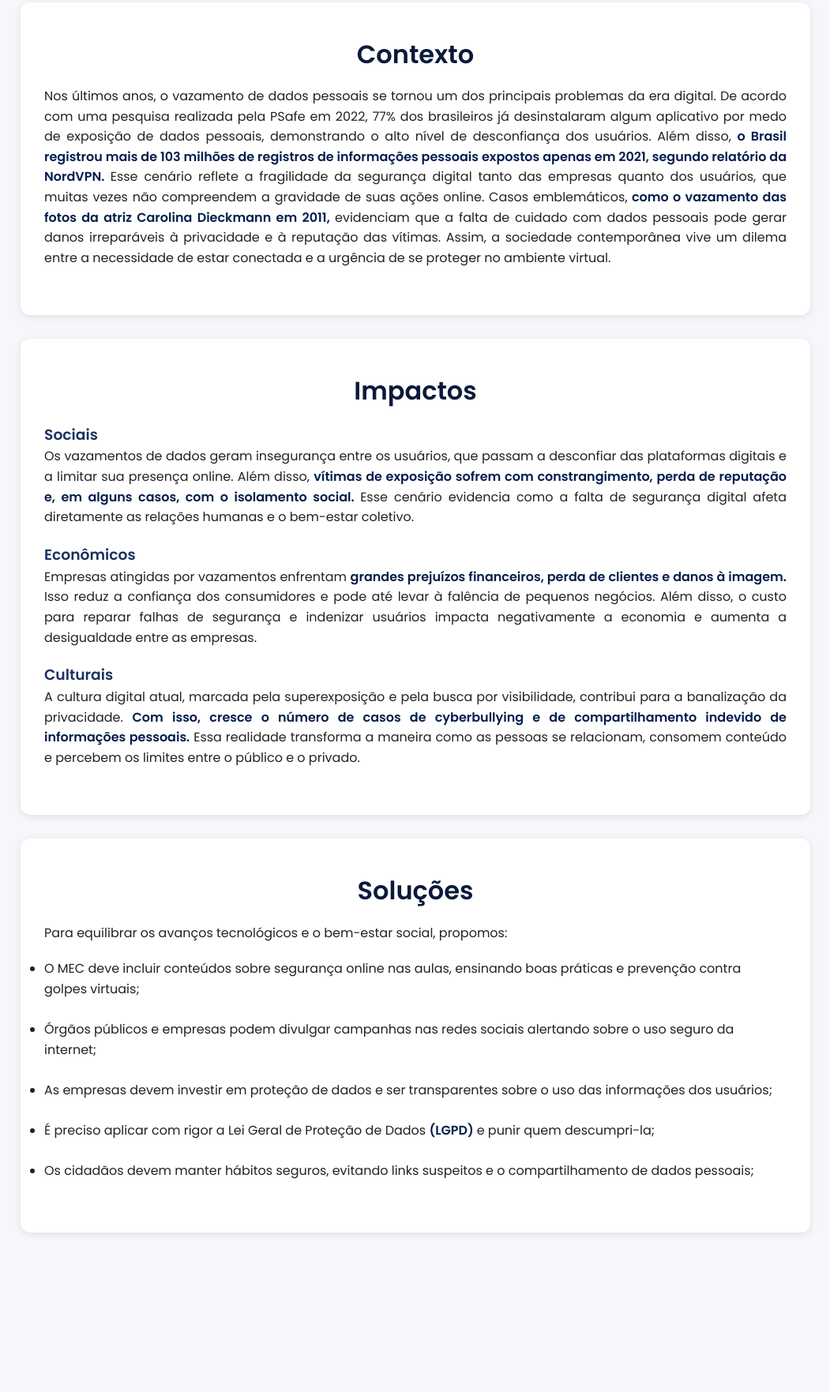
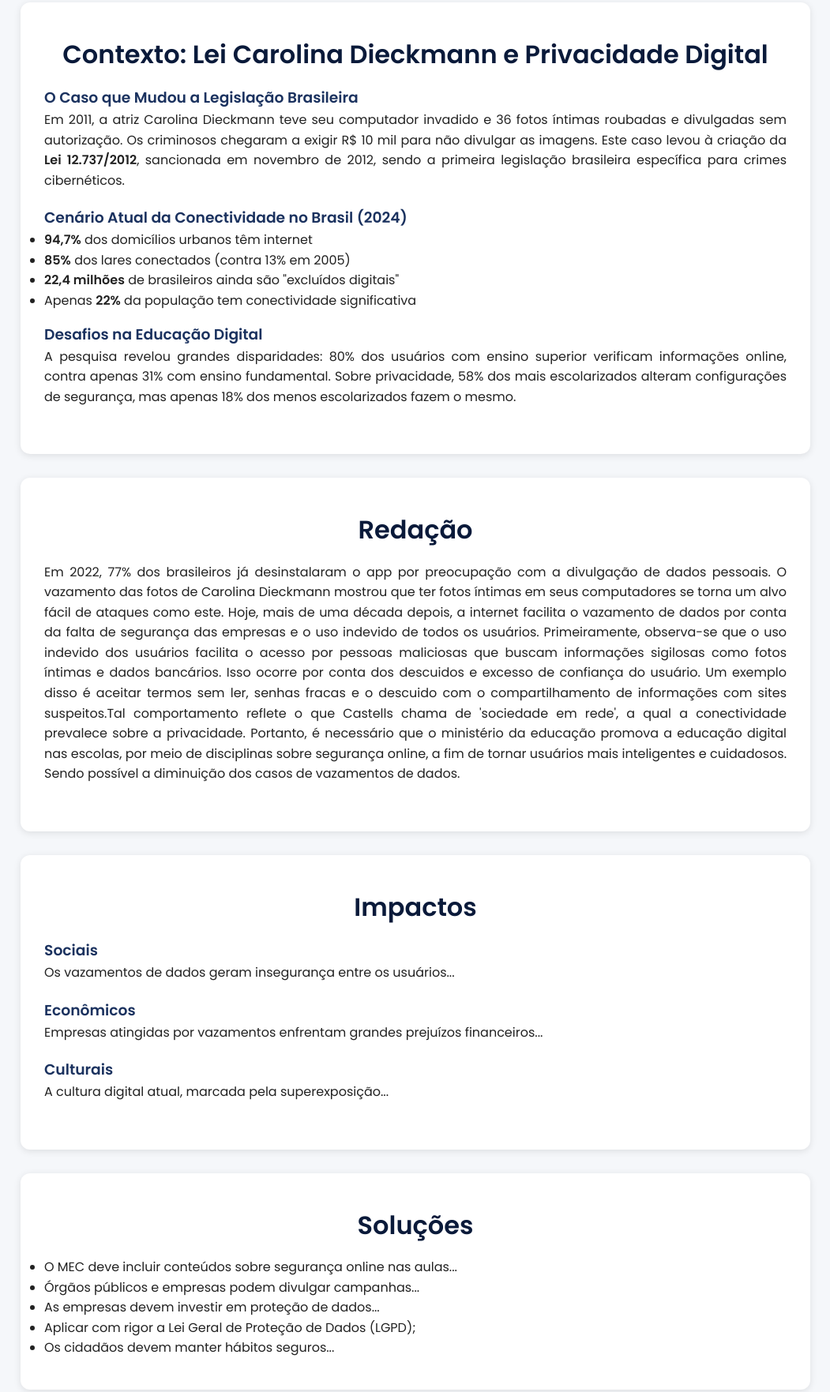
Before and after one commit to Kovaleskii/enemkaren, a plain HTML site: page index.html in a window 1280 px wide. Shown: the part 444-2207 px from the top of the page at 79% size, without its empty margins (114-1165 px from the left). Before the commit the page ends 2035 px from the top, so only its background shows below. Drawn offline with Linux system fonts and the light colour scheme.

Commit message:
commit 3

```diff
--- a/index.html
+++ b/index.html
@@ -5,56 +5,74 @@
     <meta name="viewport" content="width=device-width, initial-scale=1.0">
     <title>IA e Automação - Site Educativo</title>
     <link rel="stylesheet" href="css/style.css">
+</head>
 
-</head>
 <body>
     <header>
         <h1>O Impacto da Inteligência Artificial e Automação</h1>
         <nav>
             <ul>
                 <li><a href="index.html">Início</a></li>
+                <li><a href="#contexto">Redação</a></li>
                 <li><a href="quiz.html">Quiz</a></li>
+                <li><a href="fontes.html">Fontes</a></li>
             </ul>
         </nav>
     </header>
 
-
     <section id="inicio">
         <h2 class="bemvindo">Bem-vindo!</h2>
-        <p> Descubra como a inteligência artificial e a automação estão transformando o trabalho e o cotidiano.</p>
+        <p>Descubra como a inteligência artificial e a automação estão transformando o trabalho e o cotidiano.</p>
+    </section>
+
+
+    <section id="contexto">
+        <h2>Contexto: Lei Carolina Dieckmann e Privacidade Digital</h2>
+        <div class="contexto-resumo">
+            <h3>O Caso que Mudou a Legislação Brasileira</h3>
+            <p>Em 2011, a atriz Carolina Dieckmann teve seu computador invadido e 36 fotos íntimas roubadas e divulgadas sem autorização. Os criminosos chegaram a exigir R$ 10 mil para não divulgar as imagens. Este caso levou à criação da <strong>Lei 12.737/2012</strong>, sancionada em novembro de 2012, sendo a primeira legislação brasileira específica para crimes cibernéticos.</p>
+
+            <h3>Cenário Atual da Conectividade no Brasil (2024)</h3>
+            <ul>
+                <li><strong>94,7%</strong> dos domicílios urbanos têm internet</li>
+                <li><strong>85%</strong> dos lares conectados (contra 13% em 2005)</li>
+                <li><strong>22,4 milhões</strong> de brasileiros ainda são "excluídos digitais"</li>
+                <li>Apenas <strong>22%</strong> da população tem conectividade significativa</li>
+            </ul>
+
+            <h3>Desafios na Educação Digital</h3>
+            <p>A pesquisa revelou grandes disparidades: 80% dos usuários com ensino superior verificam informações online, contra apenas 31% com ensino fundamental. Sobre privacidade, 58% dos mais escolarizados alteram configurações de segurança, mas apenas 18% dos menos escolarizados fazem o mesmo.</p>
+        </div>
     </section>
 
     <section id="contexto">
-        <h2>Contexto</h2>
-        <p>Nos últimos anos, o vazamento de dados pessoais se tornou um dos principais problemas da era digital. De acordo com uma pesquisa realizada pela PSafe em 2022,
-             77% dos brasileiros já desinstalaram algum aplicativo por medo de exposição de dados pessoais, demonstrando o alto nível de desconfiança dos usuários. Além disso,
-            <B> o Brasil registrou mais de 103 milhões de registros de informações pessoais expostos apenas em 2021, segundo relatório da NordVPN. </B>
-    Esse cenário reflete a fragilidade da segurança digital tanto das empresas quanto dos usuários, que muitas vezes não compreendem a gravidade de suas ações online. Casos emblemáticos,<B> como o vazamento das fotos da atriz Carolina Dieckmann em 2011, </B>
-    evidenciam que a falta de cuidado com dados pessoais pode gerar danos irreparáveis à privacidade e à reputação das vítimas. Assim, a sociedade contemporânea vive um dilema entre a necessidade de estar conectada e a urgência de se proteger no ambiente virtual.</p>
-
+        <h2>Redação</h2>
+        <p>Em 2022, 77% dos brasileiros já desinstalaram o app por preocupação com a divulgação de dados pessoais. O vazamento das fotos de Carolina Dieckmann mostrou que ter fotos íntimas em seus computadores se torna um alvo fácil de ataques como este. Hoje, mais de uma década depois, a internet facilita o vazamento de dados por conta da falta de segurança das empresas e o uso indevido de todos os usuários. Primeiramente, observa-se que o uso indevido dos usuários facilita o acesso por pessoas maliciosas que buscam informações sigilosas como fotos íntimas e dados bancários. Isso ocorre por conta dos descuidos e excesso de confiança do usuário. Um exemplo disso é aceitar termos sem ler, senhas fracas e o descuido com o compartilhamento de informações com sites suspeitos.Tal comportamento reflete o que Castells chama de 'sociedade em rede', a qual a conectividade prevalece sobre a privacidade. Portanto, é necessário que o ministério da educação promova a educação digital nas escolas, por meio de disciplinas sobre segurança online, a fim de tornar usuários mais inteligentes e cuidadosos. Sendo possível a diminuição dos casos de vazamentos de dados.
     </section>
-
 
     <section id="impactos">
         <h2>Impactos</h2>
+
         <h3>Sociais</h3>
-        <p>Os vazamentos de dados geram insegurança entre os usuários, que passam a desconfiar das plataformas digitais e a limitar sua presença online. Além disso, <B> vítimas de exposição sofrem com constrangimento, perda de reputação e, em alguns casos, com o isolamento social. </B> Esse cenário evidencia como a falta de segurança digital afeta diretamente as relações humanas e o bem-estar coletivo.</p>
+        <p>Os vazamentos de dados geram insegurança entre os usuários...</p>
+
         <h3>Econômicos</h3>
-        <p>Empresas atingidas por vazamentos enfrentam <B>grandes prejuízos financeiros, perda de clientes e danos à imagem. </B> Isso reduz a confiança dos consumidores e pode até levar à falência de pequenos negócios. Além disso, o custo para reparar falhas de segurança e indenizar usuários impacta negativamente a economia e aumenta a desigualdade entre as empresas.</p>
+        <p>Empresas atingidas por vazamentos enfrentam grandes prejuízos financeiros...</p>
+
         <h3>Culturais</h3>
-        <p>A cultura digital atual, marcada pela superexposição e pela busca por visibilidade, contribui para a banalização da privacidade. <b> Com isso, cresce o número de casos de cyberbullying e de compartilhamento indevido de informações pessoais.</b> Essa realidade transforma a maneira como as pessoas se relacionam, consomem conteúdo e percebem os limites entre o público e o privado.</p>
+        <p>A cultura digital atual, marcada pela superexposição...</p>
     </section>
 
     <section id="solucoes">
         <h2>Soluções</h2>
-        <p>Para equilibrar os avanços tecnológicos e o bem-estar social, propomos:</p>
         <ul>
-            <li>O MEC deve incluir conteúdos sobre segurança online nas aulas, ensinando boas práticas e prevenção contra golpes virtuais;</li><br>
-            <li>Órgãos públicos e empresas podem divulgar campanhas nas redes sociais alertando sobre o uso seguro da internet;</li><br>
-            <li>As empresas devem investir em proteção de dados e ser transparentes sobre o uso das informações dos usuários;</li> <br>
-            <li>É preciso aplicar com rigor a Lei Geral de Proteção de Dados <b> (LGPD) </b> e punir quem descumpri-la;</li><br>
-            <li>Os cidadãos devem manter hábitos seguros, evitando links suspeitos e o compartilhamento de dados pessoais;</li><br>
+            <li>O MEC deve incluir conteúdos sobre segurança online nas aulas...</li>
+            <li>Órgãos públicos e empresas podem divulgar campanhas...</li>
+            <li>As empresas devem investir em proteção de dados...</li>
+            <li>Aplicar com rigor a Lei Geral de Proteção de Dados (LGPD);</li>
+            <li>Os cidadãos devem manter hábitos seguros...</li>
         </ul>
     </section>
+
 </body>
 </html>
```
Also changed, not shown: fontes.html (added, +75 -0 lines).
